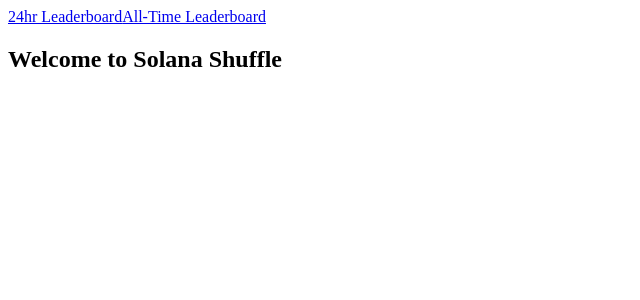
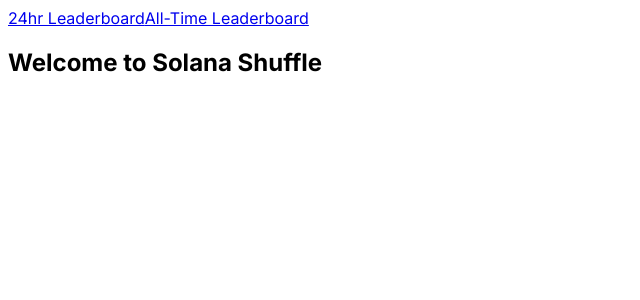
Before and after one commit to ayushgupta0610/leaderboard-task, a Next.js app: page / in a window 1280 px wide. Shown: the top 300 px of the page, without its empty margins (0-640 px from the left). Built offline with nearby package versions, Linux system fonts and the light colour scheme.

Commit message:
Fix some styling

```diff
--- a/app/globals.css
+++ b/app/globals.css
@@ -1,27 +1,30 @@
 @tailwind base;
 @tailwind components;
 @tailwind utilities;
-/*
+
 body {
-  @apply bg-indigo-950;
-} */
-
-:root {
-  --foreground-rgb: 0, 0, 0;
+  @apply bg-background text-white;
 }
 
-@media (prefers-color-scheme: dark) {
-  :root {
-    --foreground-rgb: 0, 0, 0; /* Changed to black */
+@layer base {
+  h1,
+  h2,
+  h3,
+  h4,
+  h5,
+  h6 {
+    @apply font-bold;
   }
 }
 
-body {
-  color: rgb(var(--foreground-rgb));
-}
-
-@layer base {
-  h1 {
-    @apply font-extrabold text-2xl mb-3;
+@layer components {
+  .btn {
+    @apply px-4 py-2 rounded-md font-medium transition-colors;
+  }
+  .btn-primary {
+    @apply bg-primary text-white hover:bg-primary/80;
+  }
+  .btn-secondary {
+    @apply bg-surface text-secondary border border-border hover:bg-surface/80;
   }
 }
--- a/app/layout.tsx
+++ b/app/layout.tsx
@@ -1,4 +1,7 @@
 import NavBar from "@/app/NavBar";
+import { Inter } from "next/font/google";
+
+const inter = Inter({ subsets: ["latin"] });
 
 export default async function RootLayout({
   children,
@@ -6,7 +9,7 @@
   children: React.ReactNode;
 }) {
   return (
-    <html lang="en">
+    <html lang="en" className={inter.className}>
       <body>
         <NavBar />
         {children}
--- a/app/mockData.ts
+++ b/app/mockData.ts
@@ -14,7 +14,7 @@
     totalGames: Math.floor(Math.random() * 2000) + 100,
     volume: parseFloat((Math.random() * 5).toFixed(2)),
     games24h: Math.floor(Math.random() * 200),
-    avatar: "/placeholder-avatar.png", // Replace with an actual placeholder image
+    avatar: `/images/placeholder-avatar.png`, // Replace with an actual placeholder image
   }));
 };
 
--- a/next.config.js
+++ b/next.config.js
@@ -7,7 +7,7 @@
     //     hostname: "bit.ly",
     //   },
     // ],
-    domains: ["your-image-domain.com"],
+    domains: ["api.dicebear.com"],
   },
 };
 
--- a/package.json
+++ b/package.json
@@ -28,6 +28,7 @@
     "eslint-config-next": "14.2.7",
     "fast-sort": "^3.4.1",
     "lodash": "^4.17.21",
+    "lucide-react": "^0.451.0",
     "next": "14.2.7",
     "next-auth": "^5.0.0-beta.21",
     "next-cloudinary": "^6.13.0",
```
Also changed, not shown: tailwind.config.ts (+15 -4 lines), 1 other file (tests, documents, lock files or other folders).
